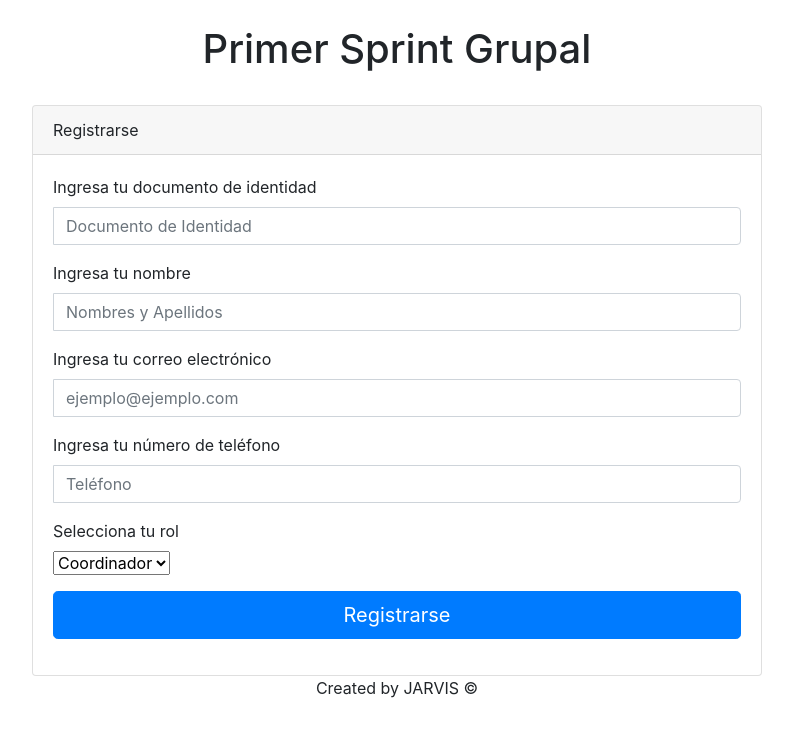
After one commit to dgutierrezd/PrimerSprintGrupal, a Node server app: template template/views/register.hbs in a window 1280 px wide. The commit adds this page. Shown: the top 737 px of the page, without its empty margins (243-1036 px from the left). Run offline with Node 20, Linux system fonts and the light colour scheme; the template is opened without the code that fills it, so the values that code supplies are empty; some libraries are stand-ins or nearby versions.

Commit message:
Formulario de registro diseñado y ya se añaden los usuarios al json.

```diff
--- a/src/app.js
+++ b/src/app.js
@@ -27,6 +27,20 @@ app.get('/',(req, res) => {
 	res.render('index')
 })
 
+app.get('/register',(req, res) => {
+    res.render('register')
+})
+
+app.post('/registrarUsuario', (req, res) => {
+    res.render('registrarUsuario', {
+        documento: req.body.documento,
+        nombre: req.body.nombre,
+        correo: req.body.correo,
+        telefono: req.body.telefono,
+        tipo: req.body.tipo
+    })
+})
+
 app.listen(3000, () => {
 	console.log('Escuchando en el puerto 3000')
 })
--- a/src/helpers.js
+++ b/src/helpers.js
@@ -0,0 +1,27 @@
+const hbs = require('hbs');
+const fs = require('fs');
+const path = require('path');
+const archivoUsuarios = path.join(__dirname, './usuarios.json');
+
+usarios = []
+
+hbs.registerHelper('registrarUsuario', (documento, nombre, correo, telefono, tipo) => {
+    usuarios = require(archivoUsuarios);
+
+    if(!usuarios.find(usuario => usuario.documento == parseInt(documento))) {
+        let usuario = {documento: documento, nombre: nombre, correo: correo, telefono: telefono, tipo: tipo}
+        usuarios.push(usuario);
+        guardarUsuarios();
+        return `El usuario se ha registrado exitosamente.`;
+    } else
+        return 'El documento del usuario ya se encuentra registrado :(';
+})
+
+const guardarUsuarios = () => {
+    let datos = JSON.stringify(usuarios);
+
+    fs.writeFile(archivoUsuarios, datos, (err) => {
+        if(err) throw (err);
+        console.log('Archivo creado con exito');
+    })
+}
--- /dev/null
+++ b/src/usuarios.json
@@ -0,0 +1 @@
+[{"documento":"1007227466","nombre":"Daniel Gutierrez","correo":"danielgudu22@gmail.com","telefono":"33333333","tipo":"coordinador"}]
--- a/template/partials/header.hbs
+++ b/template/partials/header.hbs
@@ -9,10 +9,8 @@
 	<title>Primer Sprint Grupal</title>
 </head>
 <body>
-    <div style="margin-top: 50px" class="container">
-        <div class="row">
-            <div class="col-sm-12">
-                <h1 class="text-center">Primer Sprint Grupal</h1>
-            </div>
+    <div style="margin-top: 25px" class="container">
+        <div class="col-sm-12">
+            <h1 class="text-center">Primer Sprint Grupal</h1>
         </div>
     </div>
--- /dev/null
+++ b/template/views/register.hbs
@@ -0,0 +1,69 @@
+{{>header}}
+<br>
+<div class="container">
+    <div class="row justify-content-center">
+        <div class="col-md-8">
+            <div class="card">
+                <div class="card-header">Registrarse</div>
+                <div class="card-body">
+
+                    <form method="post" action="/registrarUsuario">
+
+                        <div class="form-group">
+                            <label for="name" class="cols-sm-2 control-label">Ingresa tu documento de identidad</label>
+                            <div class="cols-sm-10">
+                                <div class="input-group">
+                                    <span class="input-group-addon"><i class="fa fa-user fa" aria-hidden="true"></i></span>
+                                    <input type="number" class="form-control" name="documento" id="name" placeholder="Documento de Identidad" required/>
+                                </div>
+                            </div>
+                        </div>
+                        <div class="form-group">
+                            <label for="email" class="cols-sm-2 control-label">Ingresa tu nombre</label>
+                            <div class="cols-sm-10">
+                                <div class="input-group">
+                                    <span class="input-group-addon"><i class="fa fa-envelope fa" aria-hidden="true"></i></span>
+                                    <input type="text" class="form-control" name="nombre" placeholder="Nombres y Apellidos" required/>
+                                </div>
+                            </div>
+                        </div>
+                        <div class="form-group">
+                            <label for="username" class="cols-sm-2 control-label">Ingresa tu correo electrónico</label>
+                            <div class="cols-sm-10">
+                                <div class="input-group">
+                                    <span class="input-group-addon"><i class="fa fa-users fa" aria-hidden="true"></i></span>
+                                    <input type="email" class="form-control" name="correo" placeholder="ejemplo@ejemplo.com" required/>
+                                </div>
+                            </div>
+                        </div>
+                        <div class="form-group">
+                            <label for="password" class="cols-sm-2 control-label">Ingresa tu número de teléfono</label>
+                            <div class="cols-sm-10">
+                                <div class="input-group">
+                                    <span class="input-group-addon"><i class="fa fa-lock fa-lg" aria-hidden="true"></i></span>
+                                    <input type="number" class="form-control" name="telefono" placeholder="Teléfono" required/>
+                                </div>
+                            </div>
+                        </div>
+                        <div class="form-group">
+                            <label for="password" class="cols-sm-2 control-label">Selecciona tu rol</label>
+                            <div class="cols-sm-10">
+                                <div class="input-group">
+                                    <span class="input-group-addon"><i class="fa fa-lock fa-lg" aria-hidden="true"></i></span>
+                                    <select name="tipo">
+                                        <option value="coordinador">Coordinador</option>
+                                        <option value="aspirante">Aspirante</option>
+                                    </select>
+                                </div>
+                            </div>
+                        </div>
+                        <div class="form-group ">
+                            <button type="submit" class="btn btn-primary btn-lg btn-block login-button">Registrarse</button>
+                        </div>
+                    </form>
+                </div>
+            </div>
+        </div>
+    </div>
+</div>
+{{>footer}}
```
Also changed, not shown: template/views/index.hbs (+15 -8 lines), template/views/registrarUsuario.hbs (added, +14 -0 lines).
